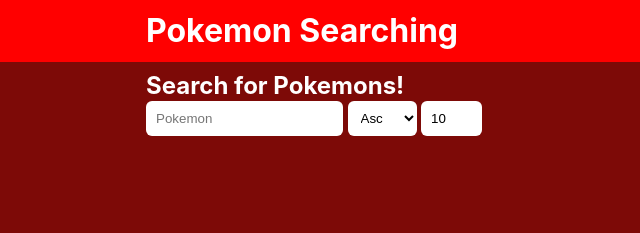
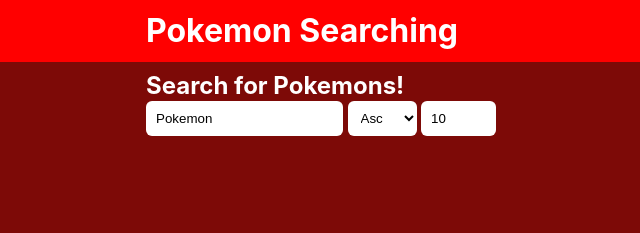
Before and after one commit to RustemetsuR/pokedex_app, a plain HTML site: page index.html in a window 1280 px wide. Shown: the top 233 px of the page, 46-686 px from the left. Drawn offline with Linux system fonts and the light colour scheme; no server answers.

Commit message:
Added placeholder color for inputs

```diff
--- a/css/main_page.css
+++ b/css/main_page.css
@@ -7,6 +7,10 @@
     justify-content: left;
     column-gap: 15px;
     flex: 1 1 auto;
+}
+
+.main-content-block__per-page-input{
+    width: 75px;
 }
 
 .pokemon-card {
--- a/css/style.css
+++ b/css/style.css
@@ -40,6 +40,10 @@
     display: inline-block;
     background-color: #fff;
     border-radius: 6px;
+}
+
+input::placeholder,select::placeholder{
+    color: black;
 }
 
 select{
```
